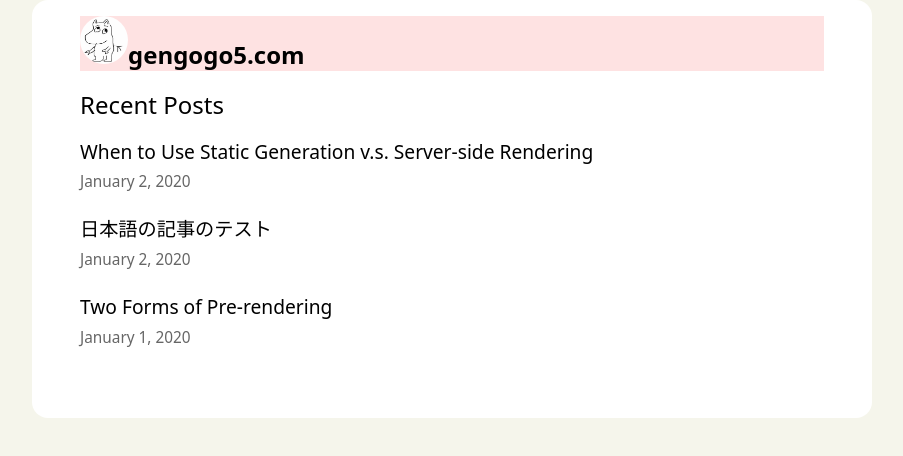
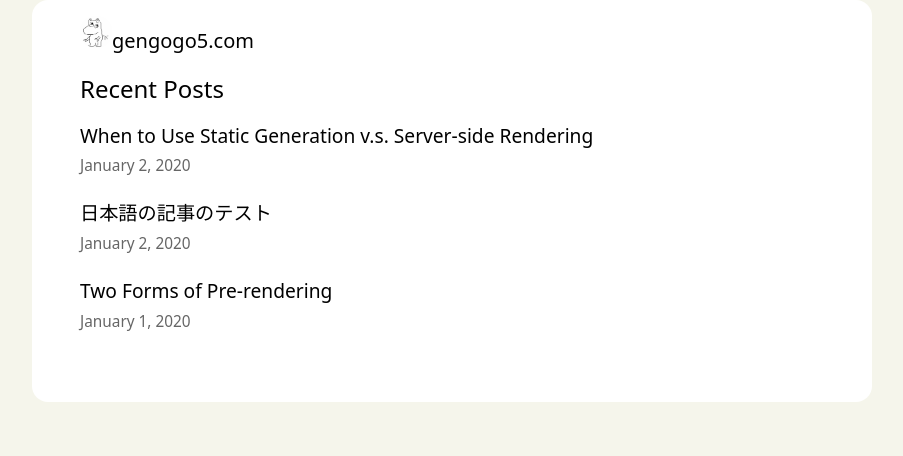
Before and after one commit to gengogo5/gengogo5.com, a Next.js app: page / in a window 1280 px wide. Shown: the top 456 px of the page, without its empty margins (188-1091 px from the left). Built offline with nearby package versions, Linux system fonts and the light colour scheme.

Commit message:
#7 ホバー時動作を透過度変化に変更

```diff
--- a/components/layout.js
+++ b/components/layout.js
@@ -25,7 +25,7 @@ export default function Layout({ children, home }) {
         <meta name="og:title" content={siteName} />
         <meta name="twitter:card" content="summary_large_image" />
       </Head>
-      <header className="bg-red-100">
+      <header className="">
         <h1 className="inline">
           <Link href="/">
             <a className="rounded h-16 inline">
@@ -33,10 +33,10 @@ export default function Layout({ children, home }) {
                 priority
                 src="/images/profile.jpg"
                 className={utilStyles.borderCircle}
-                height={48}
-                width={48}
+                height={32}
+                width={32}
               />
-            <span className="text-2xl font-bold">{siteName}</span>
+            <span className="text-xl">{siteName}</span>
             </a>
           </Link>
         </h1>
--- a/styles/global.css
+++ b/styles/global.css
@@ -22,7 +22,7 @@ body {
 }
 
 a:hover {
-  @apply bg-gray-200;
+  @apply hover:opacity-60;
 }
 
 img {
```
